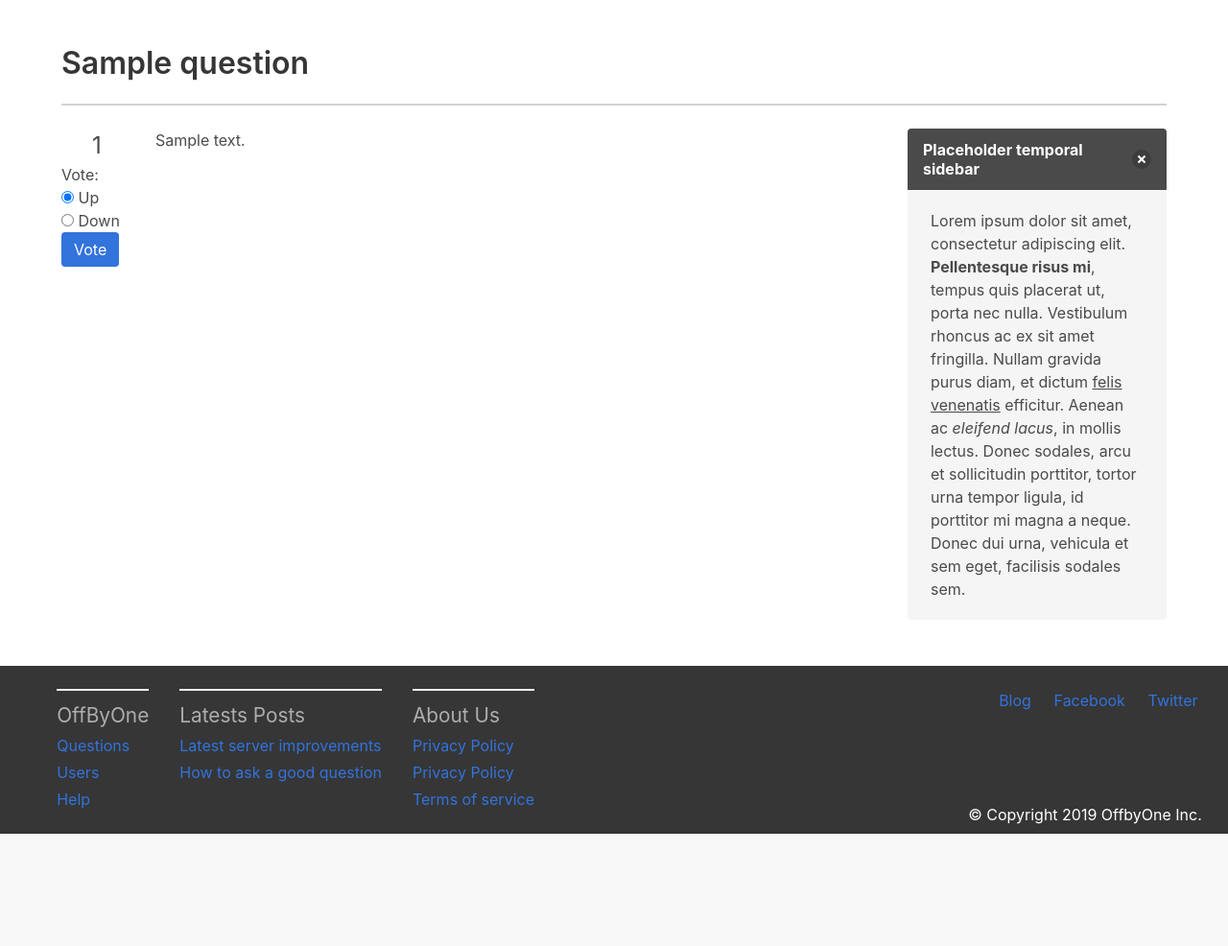
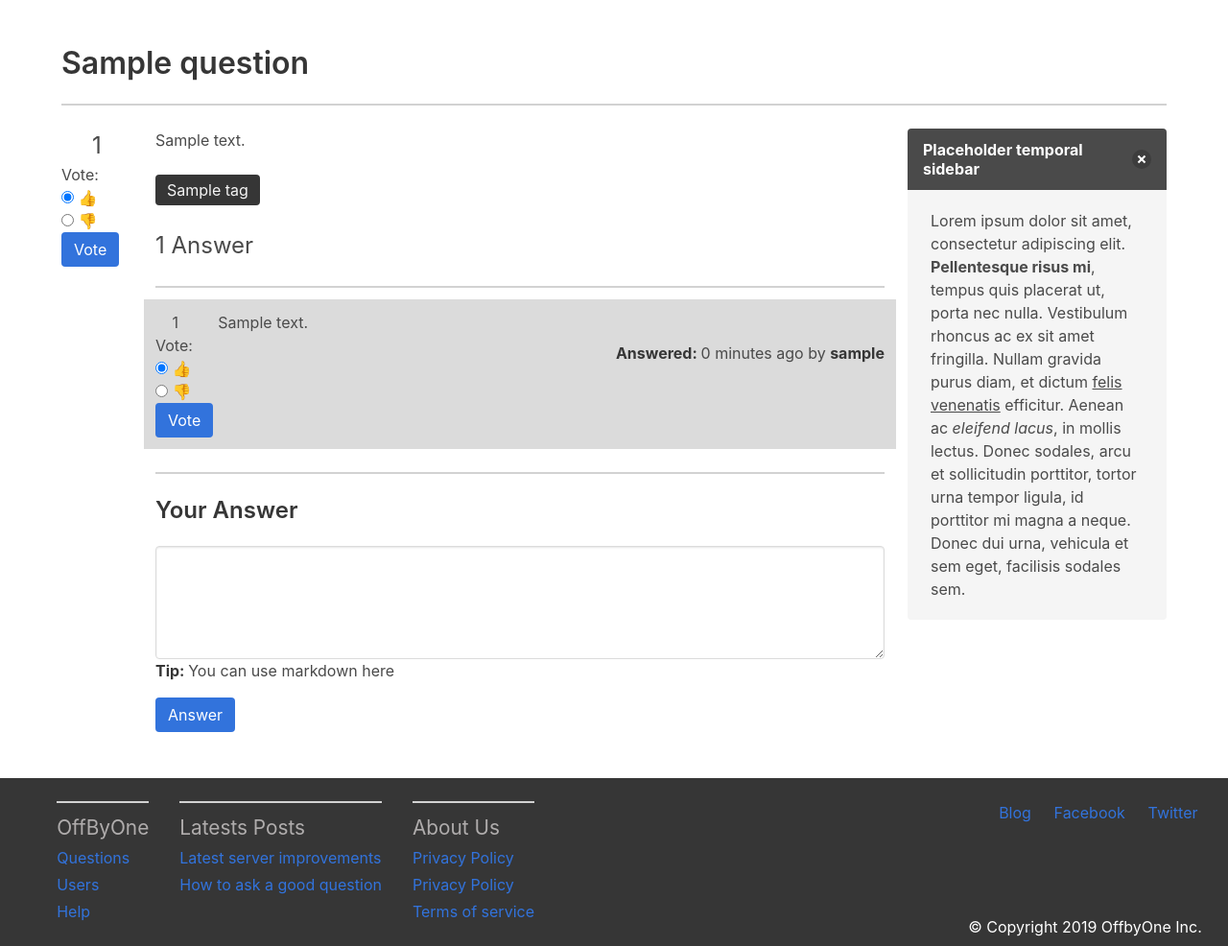
Before and after one commit to rem1niscence/OffByOneBlog, a Django app: a page that uses django/qanda/templates/qanda/question_detail.html in a window 1280 px wide. Shown: the part 52-1038 px from the top of the page at 96% size. Before the commit the page ends 921 px from the top, so only its background shows below. Run offline with Django 3.2, Linux system fonts and the light colour scheme; a user stored in the database is signed in; tables that the repository leaves empty hold one stand-in row (values such as "Sample post"); some libraries are stand-ins or nearby versions.

Commit message:
Added Answer form and answer vote (refactor needed)

```diff
--- a/django/common/css/main.css
+++ b/django/common/css/main.css
@@ -86,3 +86,11 @@ body {
     flex-direction: column;
   }
 }
+
+hr {
+  background-color: #d2d2d2;
+}
+
+#accepted {
+  background-color: hsl(0, 0%, 86%);
+}
--- a/django/qanda/admin.py
+++ b/django/qanda/admin.py
@@ -1,8 +1,8 @@
 from django.contrib import admin
-from qanda.models import Question, Tag, QuestionVote
+from qanda.models import Question, Tag, Answer
 
 
 # Register your models here.
 admin.site.register(Question)
 admin.site.register(Tag)
-admin.site.register(QuestionVote)
+admin.site.register(Answer)
--- a/django/qanda/forms.py
+++ b/django/qanda/forms.py
@@ -1,6 +1,6 @@
 from django import forms
 from django.contrib.auth import get_user_model
-from qanda.models import Question, QuestionVote
+from qanda.models import Question, QuestionVote, Answer, AnswerVote
 
 
 class QuestionForm(forms.ModelForm):
@@ -77,3 +77,48 @@ class QuestionVoteForm(forms.ModelForm):
     class Meta:
         model = QuestionVote
         fields = ('user', 'question', 'value')
+
+
+class AnswerForm(forms.ModelForm):
+    user = forms.ModelChoiceField(
+        widget=forms.HiddenInput,
+        queryset=get_user_model().objects.all(),
+        disabled=True
+    )
+
+    question = forms.ModelChoiceField(
+        widget=forms.HiddenInput,
+        queryset=Question.objects.all(),
+        disabled=True
+    )
+
+    class Meta:
+        model = Answer
+        fields = ('user', 'question', 'body')
+        widgets = {
+            'body': forms.Textarea(attrs={
+                'class': 'textarea', 'name': 'answer-body', 'rows': 4}), }
+
+
+class AnswerVoteForm(forms.ModelForm):
+    user = forms.ModelChoiceField(
+        widget=forms.HiddenInput,
+        queryset=get_user_model().objects.all(),
+        disabled=True
+    )
+
+    answer = forms.ModelChoiceField(
+        widget=forms.HiddenInput,
+        queryset=Answer.objects.all(),
+        disabled=True
+    )
+
+    value = forms.ChoiceField(
+        label='Vote',
+        widget=forms.RadioSelect,
+        choices=AnswerVote.VALUE_CHOICES
+    )
+
+    class Meta:
+        model = AnswerVote
+        fields = ('user', 'answer', 'value')
--- a/django/qanda/models.py
+++ b/django/qanda/models.py
@@ -1,8 +1,8 @@
+from django.db import models
 from django.contrib.auth import get_user_model as User
-from django.db import models
+from django.utils import timezone
 from django.db.models.aggregates import Sum
 from django.db.models.functions import Coalesce
-from django.utils import timezone
 
 
 class VoteManager(models.Manager):
@@ -30,9 +30,9 @@ class QuestionManager(models.Manager):
 
 
 class AnswerManager(models.Manager):
-    def all_with_related_model_and_score(self):
-        qs = self.get_queryset()
-        qs = qs.annotate(score=Sum('answervote__value'))
+    def all_with_score(self):
+        qs = self.get_queryset() \
+            .annotate(score=Coalesce(Sum('answervote__value'), 0))
         return qs
 
 
@@ -57,8 +57,8 @@ class Votable(models.Model):
     UP = 1
     DOWN = -1
     VALUE_CHOICES = (
-        (UP, 'Up'),
-        (DOWN, 'Down')
+        (UP, '👍'),
+        (DOWN, '👎')
     )
     value = models.SmallIntegerField(choices=VALUE_CHOICES)
     user = models.ForeignKey(User(), on_delete=models.CASCADE)
@@ -92,6 +92,9 @@ class Answer(Publishable):
 
     objects = AnswerManager()
 
+    class Meta:
+        ordering = ["-accepted", ]
+
 
 class Comment(Publishable):
     answer = models.ForeignKey('Answer', on_delete=models.CASCADE)
--- a/django/qanda/templates/qanda/question_detail.html
+++ b/django/qanda/templates/qanda/question_detail.html
@@ -10,7 +10,7 @@
   <div class="container">
     {% comment %} <div class="content"> {% endcomment %}
       <p class="title">{{ question.title }}</p>
-        <hr style="background-color: #d2d2d2">
+      <hr>
       <div class="columns is-fullheight">
         <div class="column is-1">
           <p class="has-text-centered  is-size-4">{{ question.score }}</p>
@@ -22,8 +22,53 @@
           </form>
           {% endif %}
         </div>
-        <div class="column is-8">
+        <div class="column is-8 has-text-justified">
           {{ question.body|apply_markup:"markdown" | linebreaks}}
+          <br>
+          {% for tag in question.tags.all %}
+          <span class="tag is-dark is-medium">{{tag}}</span>
+          {% endfor %}
+          <br><br>
+          <p class="is-size-4" style="margin-bottom: 0.3em">{{answers | length}} Answer{{answers|pluralize}}</p>
+          <hr>
+
+          {% for answer in answers %}
+          <div class="columns" id="{% if answer.info.accepted %}accepted{% endif %}">
+            <div class="column is-1">
+              <p class="has-text-centered">{{ answer.info.score }}</p>
+              {% if user.is_authenticated %}
+                <form method="post" action="{{ answer.vote_url }}">
+                  {% csrf_token %}
+                  {{ answer.vote_form.as_p }}
+                  <input type="submit" class="button is-link" value="Vote">
+                </form>
+              {% endif %}
+            </div>
+            <div class="column is-11">
+              {{ answer.info.body|apply_markup:"markdown" | linebreaks}}
+              <div class="answer-data" style="margin-top: 0.5em">
+                <p class="has-text-right"><strong>Answered: </strong> {{ answer.info.created | timesince }} ago by <strong>{{ answer.info.user }}</strong></p>
+              </div>
+            </div>
+          </div>
+          <hr>
+          {% endfor %}
+
+         {% if user.is_authenticated %}
+            <form action="{{ answer_form_url }}" method="post">
+            {% csrf_token %}
+            <h2 class="title is-size-4" id="answer">Your Answer</h2>
+            {% comment %} <textarea class="textarea" name="a" id="" rows="5"></textarea> {% endcomment %}
+            {{ answer_form.body }}
+            <p><strong>Tip: </strong>You can use markdown here</p>
+            <div class="options">
+              <button type="submit" name="action" value="SAVE" class="button is-link">Answer</button>
+            </div>
+          </form>
+          {% else %}
+            <p class="has-text-centered">You need to be logged in to post an answer. You can log in <a href="#" class="has-text-link">Here</a>.</p>
+          {% endif %}
+
       </div>
 
       <div class="column is-3">
--- a/django/qanda/urls.py
+++ b/django/qanda/urls.py
@@ -6,8 +6,14 @@ urlpatterns = [
     path('ask/', views.CreateQuestion.as_view(), name='ask-question'),
     path('question/<int:question_id>/vote/',
          views.QuestionVoteCreate.as_view(), name='question-vote-create'),
+    path('question/<int:question_id>/vote/<int:pk>/',
+         views.QuestionVoteUpdate.as_view(), name='question-vote-update'),
+    path('question/<int:question_id>/answer/',
+         views.AnswerCreate.as_view(), name='answer-create'),
     path('question/<int:pk>/<str:title>/',
          views.QuestionDetail.as_view(), name='question-detail'),
-    path('question/<int:question_id>/vote/<int:pk>/',
-         views.QuestionVoteUpdate.as_view(), name='question-vote-update'),
+    path('answer/<int:answer_id>/vote/',
+         views.AnswerVoteCreate.as_view(), name='answer-vote-create'),
+    path('answer/<int:answer_id>/vote/<int:pk>/',
+         views.AnswerVoteUpdate.as_view(), name='answer-vote-update'),
 ]
--- a/django/qanda/views.py
+++ b/django/qanda/views.py
@@ -2,8 +2,9 @@ from django.core.exceptions import PermissionDenied
 from django.http import HttpResponseBadRequest
 from django.shortcuts import redirect, reverse
 from django.views.generic import CreateView, DetailView, UpdateView
-from qanda.forms import QuestionForm, QuestionVoteForm
-from qanda.models import Question, QuestionVote, Tag
+from qanda.forms import (AnswerForm, AnswerVoteForm, QuestionForm,
+                         QuestionVoteForm)
+from qanda.models import Answer, AnswerVote, Question, QuestionVote, Tag
 
 
 class CreateQuestion(CreateView):
@@ -44,22 +45,49 @@ class CreateQuestion(CreateView):
 class QuestionDetail(DetailView):
     queryset = Question.objects.all_with_related_model_and_score()
 
+    def get_vote_data(self, model, obj, url_id, create_url, update_url):
+        vote = model.objects.get_vote_or_unsaved_blank_vote(
+            obj_instance=obj,
+            vote_user=self.request.user)
+        if vote.id:
+            vote_form_url = reverse(update_url, kwargs={
+                url_id: obj.id, 'pk': vote.id})
+        else:
+            vote_form_url = reverse(create_url, kwargs={
+                url_id: obj.id})
+
+        return {'instance': vote, 'url': vote_form_url}
+
     def get_context_data(self, **kwargs):
         ctx = super(QuestionDetail, self).get_context_data(**kwargs)
+        ctx['answers'] = []
         if self.request.user.is_authenticated:
-            vote = QuestionVote.objects.get_vote_or_unsaved_blank_vote(
-                obj_instance=self.object,
-                vote_user=self.request.user
-            )
-            if vote.id:
-                vote_form_url = reverse('qanda:question-vote-update', kwargs={
-                    'question_id': self.object.id, 'pk': vote.id})
-            else:
-                vote_form_url = reverse('qanda:question-vote-create', kwargs={
-                    'question_id': self.object.id})
-            vote_form = QuestionVoteForm(instance=vote)
+            vote_data = self.get_vote_data(
+                QuestionVote, self.object, 'question_id',
+                'qanda:question-vote-create',
+                'qanda:question-vote-update')
+            vote_form = QuestionVoteForm(instance=vote_data['instance'])
             ctx['vote_form'] = vote_form
-            ctx['vote_form_url'] = vote_form_url
+            ctx['vote_form_url'] = vote_data['url']
+
+            answers = Answer.objects.all_with_score() \
+                .filter(question=self.object.id)
+
+            for ans in answers:
+                answer_dict = {}
+                ans_vote_data = self.get_vote_data(
+                    AnswerVote, ans, 'answer_id', 'qanda:answer-vote-create',
+                    'qanda:answer-vote-update')
+
+                answer_dict['vote_form'] = AnswerVoteForm(
+                    instance=ans_vote_data['instance'])
+                answer_dict['vote_url'] = ans_vote_data['url']
+                answer_dict['info'] = ans
+                ctx['answers'].append(answer_dict)
+
+            ctx['answer_form'] = AnswerForm()
+            ctx['answer_form_url'] = reverse('qanda:answer-create', kwargs={
+                'question_id': self.object.id})
         return ctx
 
 
@@ -92,10 +120,64 @@ class QuestionVoteUpdate(UpdateView):
         return vote
 
     def get_success_url(self):
-        print(self.object)
         return reverse('qanda:question-detail', kwargs={
             'pk': self.object.question.id, 'title': self.object.question.title
         })
 
     def render_to_response(self, context, **response_kwargs):
         return redirect(to=self.get_success_url())
+
+
+class AnswerCreate(CreateView):
+    form_class = AnswerForm
+
+    def get_initial(self):
+        return {
+            'user': self.request.user.id,
+            'question': self.kwargs['question_id'],
+        }
+
+    def get_success_url(self):
+        return reverse('qanda:question-detail', kwargs={
+            'pk': self.kwargs['question_id'],
+            'title': self.object.question.title
+        })
+
+
+class AnswerVoteCreate(CreateView):
+    form_class = AnswerVoteForm
+
+    def get_initial(self):
+        return {
+            'user': self.request.user.id,
+            'answer': self.kwargs['answer_id'],
+        }
+
+    def get_success_url(self):
+        return reverse('qanda:question-detail', kwargs={
+            'pk': self.object.answer.question.id, 'title':
+            self.object.answer.question.title
+        })
+
+    def render_to_response(self, context, **response_kwargs):
+        return redirect(to=self.get_success_url())
+
+
+class AnswerVoteUpdate(UpdateView):
+    form_class = AnswerVoteForm
+    queryset = AnswerVote.objects.all()
+
+    def get_object(self, queryset=None):
+        vote = super().get_object(queryset)
+        if vote.user != self.request.user:
+            raise PermissionDenied('Cannot change another user\'s vote')
+        return vote
+
+    def get_success_url(self):
+        return reverse('qanda:question-detail', kwargs={
+            'pk': self.object.answer.question.id, 'title':
+            self.object.answer.question.title
+        })
+
+    def render_to_response(self, context, **response_kwargs):
+        return redirect(to=self.get_success_url())
```
Lines whose indentation alone changed are shown as unchanged.
